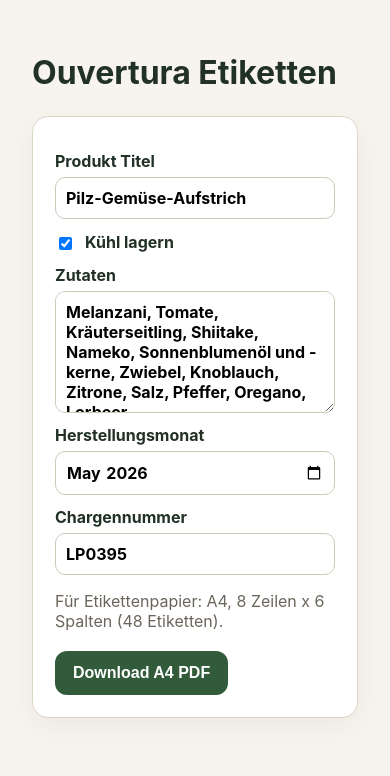
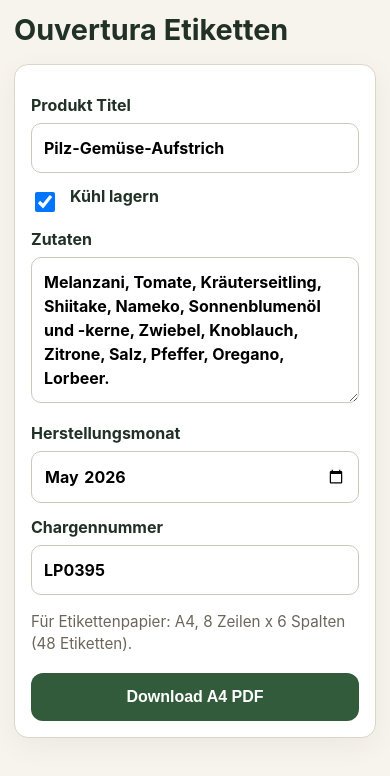
Before and after one commit to abisz/ouvertura-etiketten, a React (Vite) app: page / in a window 390 px wide. Shown: the top 776 px of the page. Built offline with nearby package versions, Linux system fonts and the light colour scheme.

Commit message:
refactor: update HTML structure and enhance CSS styling for improved layout and responsiveness

```diff
--- a/index.html
+++ b/index.html
@@ -1 +1,12 @@
-<div id="root"></div><script type="module" src="/src/main.tsx"></script>
+<!doctype html>
+<html lang="de">
+<head>
+  <meta charset="UTF-8" />
+  <meta name="viewport" content="width=device-width, initial-scale=1, viewport-fit=cover" />
+  <title>Ouvertura Etiketten</title>
+</head>
+<body>
+  <div id="root"></div>
+  <script type="module" src="/src/main.tsx"></script>
+</body>
+</html>
--- a/src/styles.css
+++ b/src/styles.css
@@ -1,27 +1,37 @@
 :root {
     font-family: Inter, system-ui, sans-serif;
     color: #213126;
-    background: #f7f4ee
+    background: #f7f4ee;
+    line-height: 1.5;
+    -webkit-text-size-adjust: 100%
 }
 
 body {
-    margin: 0
+    margin: 0;
+    min-height: 100vh
 }
 
 main {
     max-width: 1100px;
     margin: auto;
-    padding: 32px
+    padding: clamp(16px, 4vw, 32px)
 }
 
 header {
     margin-bottom: 24px
 }
 
+header h1 {
+    margin: 0;
+    font-size: clamp(1.8rem, 6vw, 2.5rem);
+    line-height: 1.1
+}
+
 .grid {
     display: grid;
     grid-template-columns: minmax(0, 720px);
     justify-content: center;
+    width: 100%;
     gap: 24px
 }
 
@@ -29,14 +39,14 @@ header {
     background: white;
     border: 1px solid #ddd5c7;
     border-radius: 16px;
-    padding: 22px;
+    padding: clamp(18px, 4vw, 22px);
     box-shadow: 0 8px 30px #0000000d
 }
 
 label {
     display: block;
     font-weight: 650;
-    margin: 12px 0 6px
+    margin: 14px 0 6px
 }
 
 input, textarea {
@@ -44,23 +54,37 @@ input, textarea {
     box-sizing: border-box;
     border: 1px solid #cfc8ba;
     border-radius: 10px;
-    padding: 10px;
+    padding: 12px;
     font: inherit;
-    margin-top: 6px
+    font-size: 16px;
+    margin-top: 6px;
+    background: #fff
+}
+
+textarea {
+    min-height: 120px;
+    resize: vertical
 }
 
 .check {
     display: flex;
-    gap: 10px;
-    align-items: center
+    gap: 12px;
+    align-items: flex-start;
+    cursor: pointer;
+    line-height: 1.4
 }
 
 .check input {
-    width: auto
+    width: auto;
+    min-width: 20px;
+    min-height: 20px;
+    margin-top: 7px
 }
 
 button {
     margin-top: 20px;
+    width: 100%;
+    min-height: 48px;
     border: 0;
     border-radius: 12px;
     background: #315b3a;
@@ -68,12 +92,15 @@ button {
     padding: 13px 18px;
     font-weight: 750;
     font-size: 16px;
-    cursor: pointer
+    cursor: pointer;
+    touch-action: manipulation
 }
 
 
 .hint {
-    color: #6b655b
+    color: #6b655b;
+    font-size: 0.95rem;
+    line-height: 1.45
 }
 
 .fixed-sheet {
@@ -85,3 +112,30 @@ button {
         grid-template-columns:1fr
     }
 }
+
+@media (max-width: 480px) {
+    main {
+        padding: 14px
+    }
+
+    header {
+        margin-bottom: 18px
+    }
+
+    .grid {
+        gap: 16px
+    }
+
+    .card {
+        border-radius: 14px;
+        padding: 16px
+    }
+
+    label {
+        margin-top: 12px
+    }
+
+    button {
+        margin-top: 18px
+    }
+}
```
